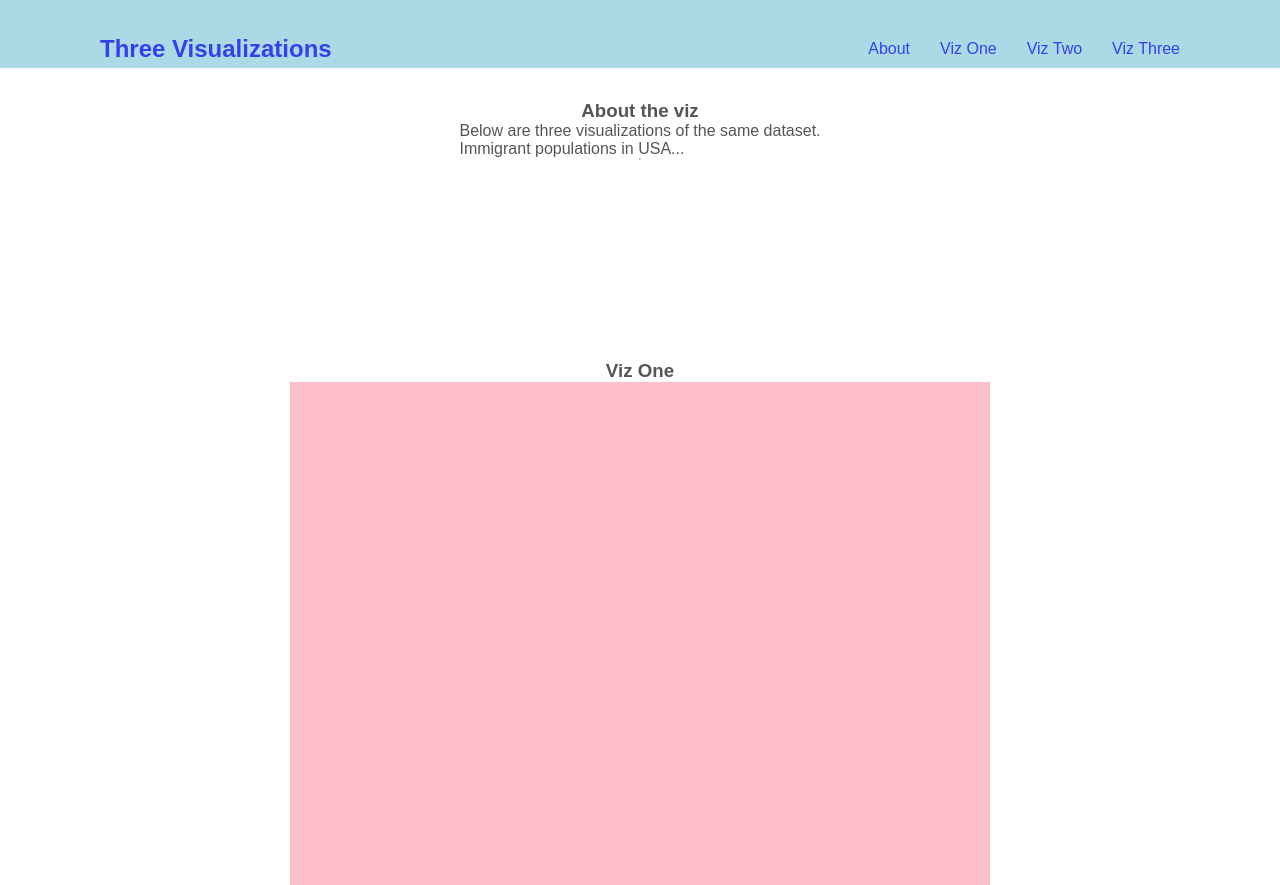
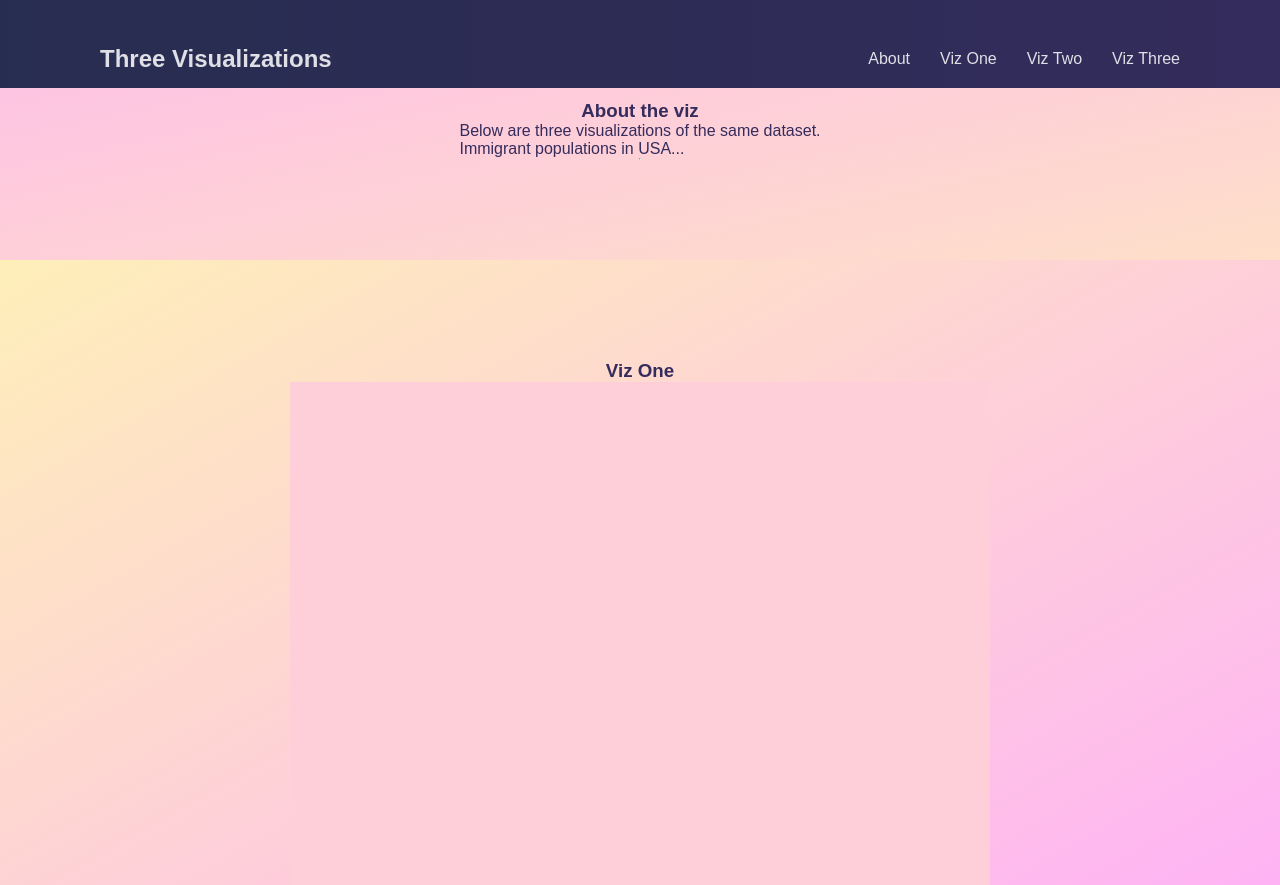
Before and after one commit to michaeljblum/Week_1_Assignment, a plain HTML site: page index.html in a window 1280 px wide. Shown: the top 885 px of the page. Drawn offline with nearby package versions, Linux system fonts and the light colour scheme; no server answers.

Commit message:
Style refinements

```diff
--- a/index.html
+++ b/index.html
@@ -8,7 +8,7 @@
     <title>Visualization</title>
 </head>
 <body>
-    <header>
+    <header id="nav-stuff">
         <h2><a href="#hero">Three Visualizations</a></h2>
         <nav>
             <li><a href="#about">About</a></li>
--- a/style.css
+++ b/style.css
@@ -6,7 +6,7 @@
 
   html {
     font: normal 16px sans-serif;
-    color: #555;
+    color: #342c5c;
     scroll-behavior: smooth;
   }
 
@@ -17,7 +17,7 @@
 
   a {
     text-decoration: none;
-    opacity: 0.7;
+    opacity: 0.85;
   }
 
   a:hover {
@@ -39,15 +39,18 @@
     display: flex;
     justify-content: space-between;
     align-items: center;
-    padding: 35px 100px 5px;
+    padding: 45px 100px 15px;
     animation: .75s fadein 0.25s forwards;
     opacity: 0;
     z-index: 100;
-    background-color: lightblue;
+    /* background-color: lightblue; */
+    background-image: linear-gradient(to right, #272d50, #342c5c);
     /* maybe change animation to 1s fadein 0.5s if you want it slower/smoother */
   }
 
-
+  #nav-stuff a {
+    color: white;
+  }
 
   @keyframes fadein {
     100% {
@@ -80,7 +83,7 @@
   }
 
   #vizOne {
-    background-color: pink;
+    background-color: #fecfd9
   }
 
   .axis path,
@@ -100,11 +103,15 @@
   background-color: paleturquoise
 }
 
-#vizTwo {
-  background-image: linear-gradient(to top, rgb(71, 106, 129), aqua);
+#vizThree {
+  background-color: #dfffe4
 }
 
-#vizThree {
-  background-image: linear-gradient(to top, rgb(71, 106, 129), aqua);
+section:nth-child(even) {
+  background-image: linear-gradient(to bottom right, #febfe8, #fedfc9);
 
 }
+
+section:nth-child(odd) {
+  background-image: linear-gradient(to top left, #feaff9, #feefb9);
+}
--- a/vizThree.js
+++ b/vizThree.js
@@ -56,6 +56,6 @@ d3.json("data.json", function(error, data) {
 
         svgThree.append("g")
         .attr("class", "y-axis")
-        .attr("transform","translate("+ 1 +",0)")
+        .attr("transform","translate("+ 0 +",0)")
         .call(leftAxis);
 })
```
